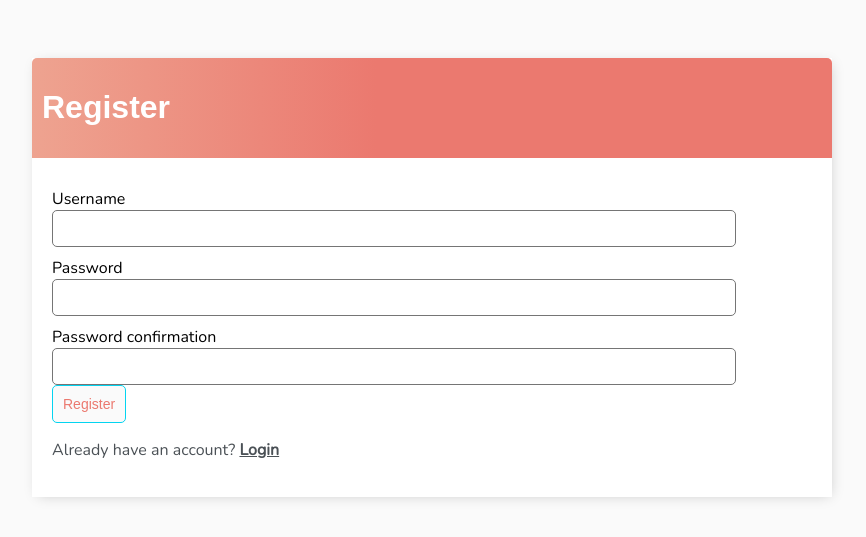
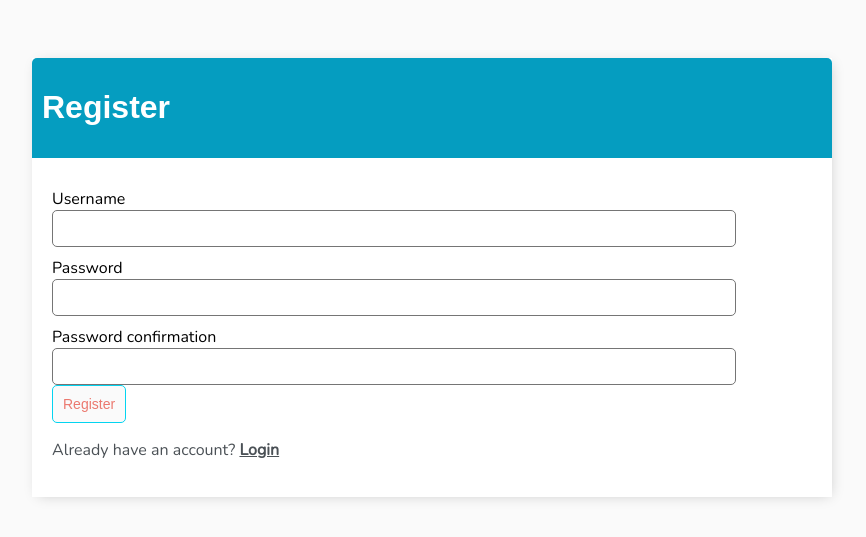
Before and after one commit to CRodz13/To-Do-List, a Django app: page /register/ in a window 1280 px wide. Shown: the top 537 px of the page, without its empty margins (208-1074 px from the left). Run offline with Django 4.2, Linux system fonts and the light colour scheme.

Commit message:
Updating color

```diff
--- a/todo_app/static/base/css/style.css
+++ b/todo_app/static/base/css/style.css
@@ -31,7 +31,7 @@ a {
     color: #fff;
     padding: 10px;
     border-radius: 5px 5px 0 0;
-    background: linear-gradient(90deg, #EEA390 0%, #EB796F 43%, #EB796F 100%);
+    background: linear-gradient(90deg, #059DC0 0%, #059DC0 43%, #059DC0 100%);
 }
 
 input {
@@ -40,7 +40,7 @@ input {
 }
 
 .header-bar a{
-    color: rgb(5, 157, 192);
+    color: rgb(247, 247, 247);
     text-decoration: none;
 }
 
```
